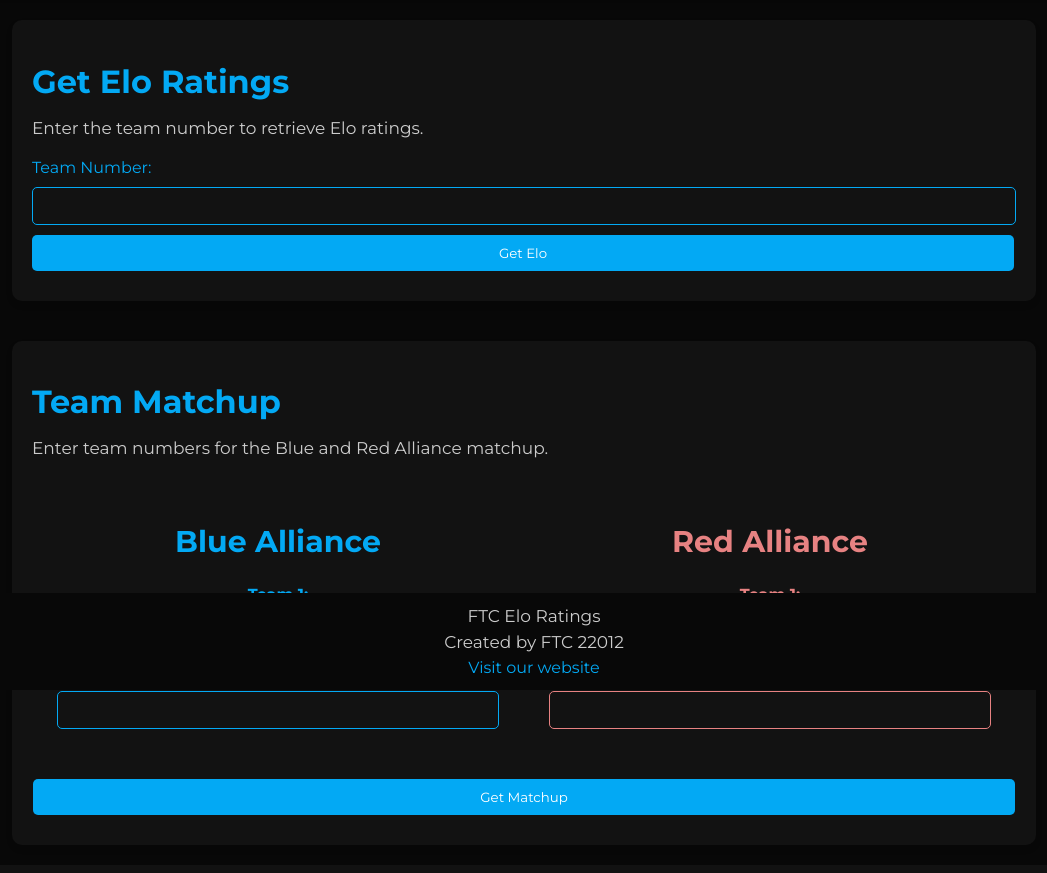
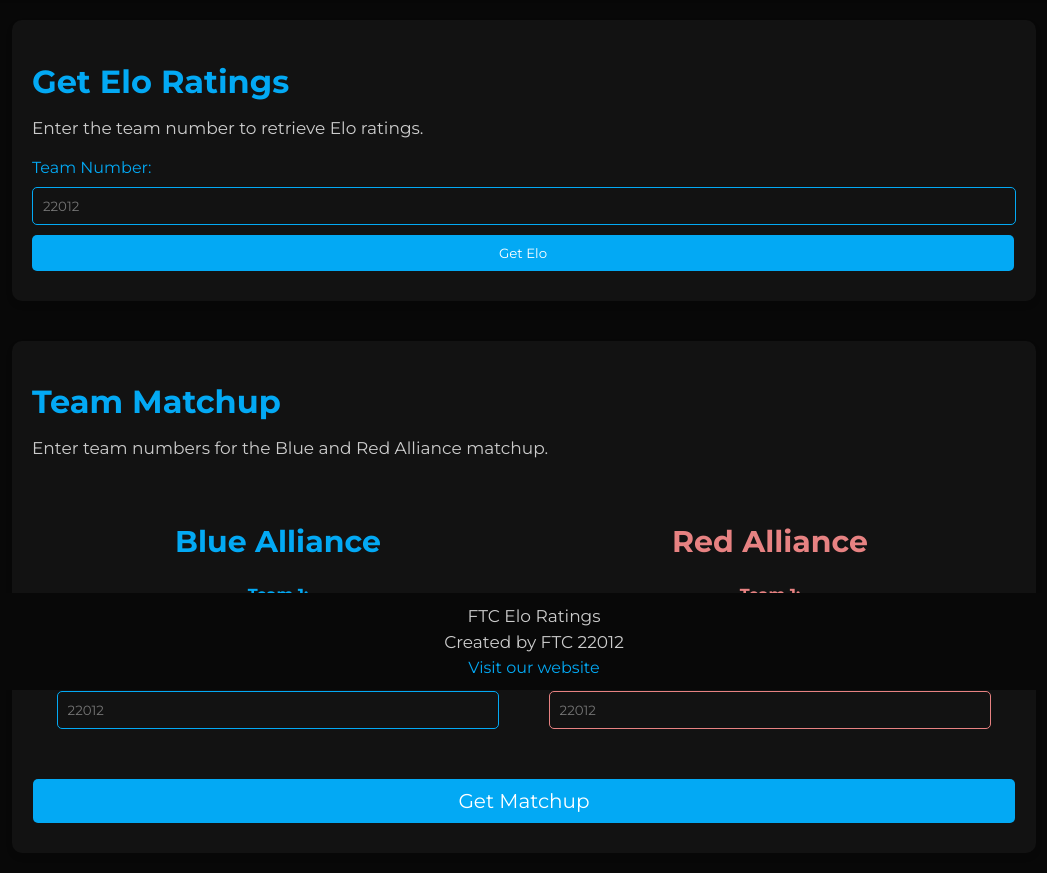
Before and after one commit to BlueMoon73/ftc-elo, a Flask app: page / in a window 1280 px wide. Shown: the part 110-983 px from the top of the page, without its empty margins (116-1163 px from the left). Before the commit the page ends 925 px from the top, so only its background shows below. Run offline with Flask 3, Linux system fonts and the light colour scheme.

Commit message:
WDdwawdwd

```diff
--- a/api/templates/page.html
+++ b/api/templates/page.html
@@ -22,7 +22,7 @@
       <p>Enter the team number to retrieve Elo ratings.</p>
 
       <label for="teamnum">Team Number:</label>
-      <input type="text" id="teamnum" name="teamnumber">
+      <input type="text" id="teamnum" name="teamnumber"placeholder="22012">
       <input type="submit" value="Get Elo">
     </form>
 
@@ -35,21 +35,21 @@
         <div class="blue-form">
           <h2>Blue Alliance</h2>
           <label for="team1">Team 1:</label>
-          <input type="text" id="team1" name="team1" class="blue-input">
+          <input type="text" id="team1" name="team1" class="blue-input"placeholder="22012">
           <label for="team2">Team 2:</label>
-          <input type="text" id="team2" name="team2" class="blue-input">
+          <input type="text" id="team2" name="team2" class="blue-input"placeholder="22012">
         </div>
 
         <div class="red-form">
           <h2>Red Alliance</h2>
           <label for="team3">Team 1:</label>
-          <input type="text" id="team3" name="team3" class="red-input">
+          <input type="text" id="team3" name="team3" class="red-input" placeholder="22012">
           <label for="team4">Team 2:</label>
-          <input type="text" id="team4" name="team4" class="red-input">
+          <input type="text" id="team4" name="team4" class="red-input"placeholder="22012">
         </div>
       </div>
 
-      <input type="submit" value="Get Matchup" class="matchup-button">
+      <input style="font-size:20px;" type="submit" value="Get Matchup" class="matchup-button">
     </form>
   </main>
 
--- a/style.css
+++ b/style.css
@@ -265,10 +265,10 @@ header a:hover {
  .blue-pred h2 { color: var(--main-accent)}
  .red-pred h2 { color: var(--red-color)}
 
-  .blue-pred p { color: var(--white-color); font-size: 24px}
- .red-pred p { color: var(--white-color); font-size: 24px}
-  .blue-pred h3 { color: var(--main-accent)}
- .red-pred h3 { color: var(--red-color)}
+  .blue-pred p { color: var(--white-color); font-size: 28px}
+ .red-pred p { color: var(--white-color); font-size: 28px}
+  .blue-pred h3 { color: var(--main-accent); font-style: italic; font-size: 24px}
+ .red-pred h3 { color: var(--red-color); font-style: italic; font-size: 24px}
 
 
 
```
